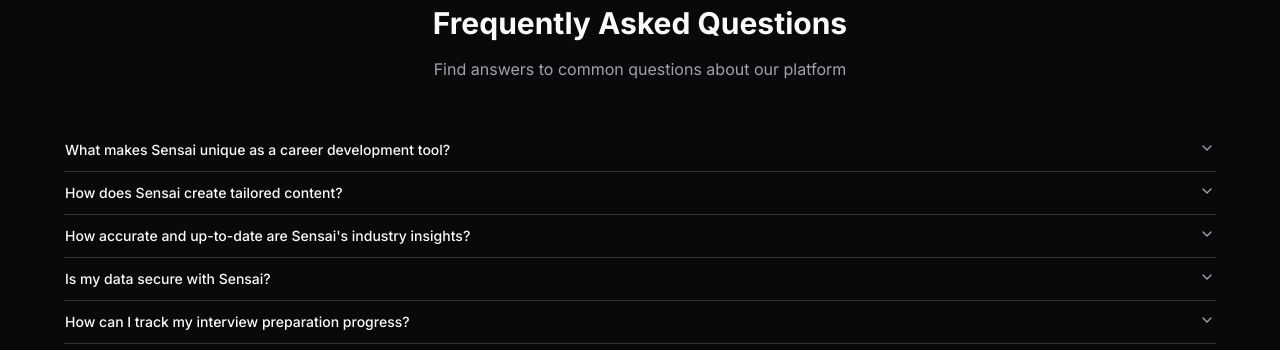
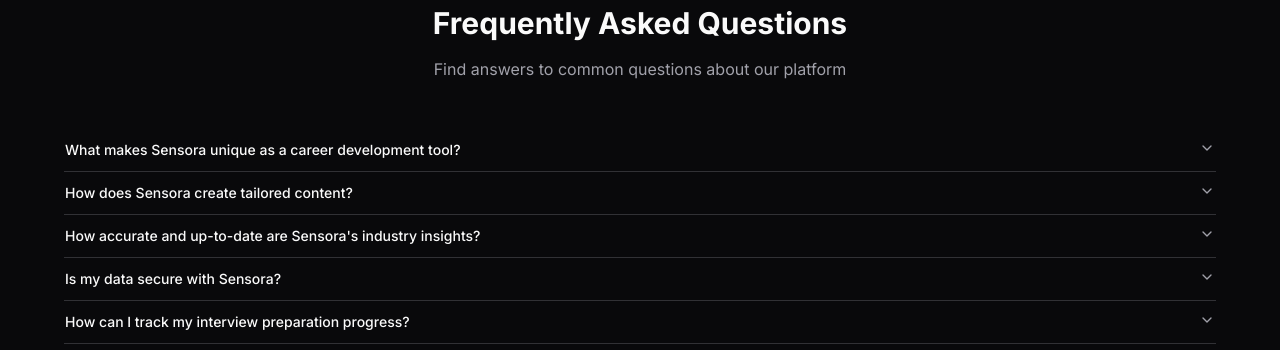
Before and after one commit to gopika-agrawal/sensora, a Next.js app: page / in a window 1280 px wide. Shown: the part 3600-3950 px from the top of the page. Built offline with nearby package versions, Linux system fonts and the light colour scheme; no server answers.

Commit message:
updated the faqs section

```diff
--- a/data/faqs.js
+++ b/data/faqs.js
@@ -1,32 +1,32 @@
 export const faqs = [
   {
-    question: "What makes Sensai unique as a career development tool?",
+    question: "What makes Sensora unique as a career development tool?",
     answer:
-      "Sensai combines AI-powered career tools with industry-specific insights to help you advance your career. Our platform offers three main features: an intelligent resume builder, a cover letter generator, and an adaptive interview preparation system. Each tool is tailored to your industry and skills, providing personalized guidance for your professional journey.",
+      "Sensora combines AI-powered career tools with industry-specific insights to help you advance your career. Our platform offers three main features: an intelligent resume builder and an adaptive interview preparation system. Each tool is tailored to your industry and skills, providing personalized guidance for your professional journey.",
   },
   {
-    question: "How does Sensai create tailored content?",
+    question: "How does Sensora create tailored content?",
     answer:
-      "Sensai learns about your industry, experience, and skills during onboarding. It then uses this information to generate customized resumes, cover letters, and interview questions. The content is specifically aligned with your professional background and industry standards, making it highly relevant and effective.",
+      "Sensora learns about your industry, experience, and skills during onboarding. It then uses this information to generate customized resumes and interview questions. The content is specifically aligned with your professional background and industry standards, making it highly relevant and effective.",
   },
   {
-    question: "How accurate and up-to-date are Sensai's industry insights?",
+    question: "How accurate and up-to-date are Sensora's industry insights?",
     answer:
       "We update our industry insights weekly using advanced AI analysis of current market trends. This includes salary data, in-demand skills, and industry growth patterns. Our system constantly evolves to ensure you have the most relevant information for your career decisions.",
   },
   {
-    question: "Is my data secure with Sensai?",
+    question: "Is my data secure with Sensora?",
     answer:
       "Absolutely. We prioritize the security of your professional information. All data is encrypted and securely stored using industry-standard practices. We use Clerk for authentication and never share your personal information with third parties.",
   },
   {
     question: "How can I track my interview preparation progress?",
     answer:
-      "Sensai tracks your performance across multiple practice interviews, providing detailed analytics and improvement suggestions. You can view your progress over time, identify areas for improvement, and receive AI-generated tips to enhance your interview skills based on your responses.",
+      "Sensora tracks your performance across multiple practice interviews, providing detailed analytics and improvement suggestions. You can view your progress over time, identify areas for improvement, and receive AI-generated tips to enhance your interview skills based on your responses.",
   },
   {
     question: "Can I edit the AI-generated content?",
     answer:
-      "Yes! While Sensai generates high-quality initial content, you have full control to edit and customize all generated resumes, cover letters, and other content. Our markdown editor makes it easy to refine the content to perfectly match your needs.",
+      "Yes! While Sensora generates high-quality initial content, you have full control to edit and customize all generated resumes, cover letters, and other content. Our markdown editor makes it easy to refine the content to perfectly match your needs.",
   },
 ];
```
